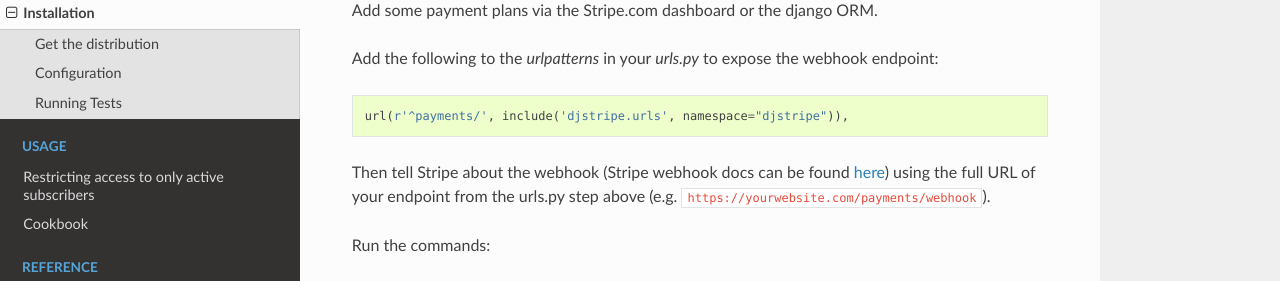
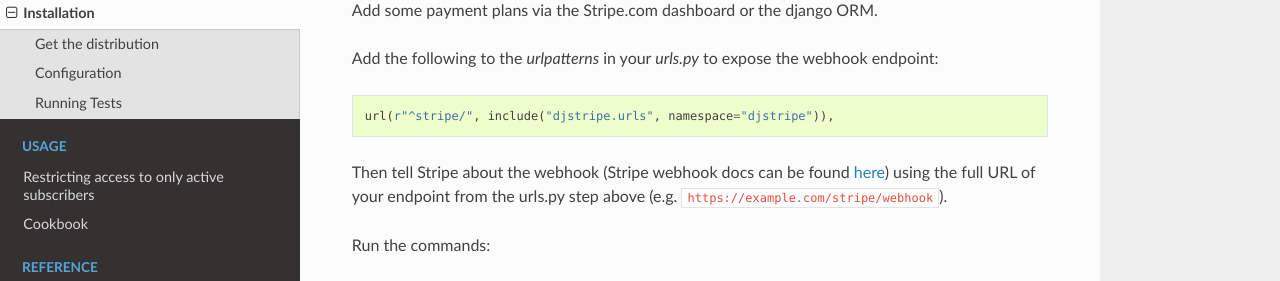
Before and after one commit to dj-stripe/dj-stripe, a Sphinx documentation site: the page built from docs/installation.rst, in a window 1280 px wide and 900 px high, scrolled down 588 px. Shown: the part 165-446 px from the top of the window. Built offline with Sphinx 7.4.7 and the Read the Docs theme 2.0.0, drawn with Linux system fonts in a browser that asks for light colours; pages that are not in the unit, such as notebooks, are missing from menus.

Commit message:
docs: Clean up include URLs
Closes #690

```diff
--- a/README.rst
+++ b/README.rst
@@ -72,7 +72,7 @@
 
     path("stripe/", include("djstripe.urls", namespace="djstripe")),
 
-Then tell Stripe about the webhook (Stripe webhook docs can be found `here <https://stripe.com/docs/webhooks>`_) using the full URL of your endpoint from the urls.py step above (e.g. ``https://example.com/payments/webhook``).
+Then tell Stripe about the webhook (Stripe webhook docs can be found `here <https://stripe.com/docs/webhooks>`_) using the full URL of your endpoint from the urls.py step above (e.g. ``https://example.com/stripe/webhook``).
 
 Run the commands::
 
--- a/docs/installation.rst
+++ b/docs/installation.rst
@@ -40,9 +40,9 @@
 
 .. code-block:: python
 
-    url(r'^payments/', include('djstripe.urls', namespace="djstripe")),
+    url(r"^stripe/", include("djstripe.urls", namespace="djstripe")),
 
-Then tell Stripe about the webhook (Stripe webhook docs can be found `here <https://stripe.com/docs/webhooks>`_) using the full URL of your endpoint from the urls.py step above (e.g. ``https://yourwebsite.com/payments/webhook``).
+Then tell Stripe about the webhook (Stripe webhook docs can be found `here <https://stripe.com/docs/webhooks>`_) using the full URL of your endpoint from the urls.py step above (e.g. ``https://example.com/stripe/webhook``).
 
 Run the commands::
 
```
